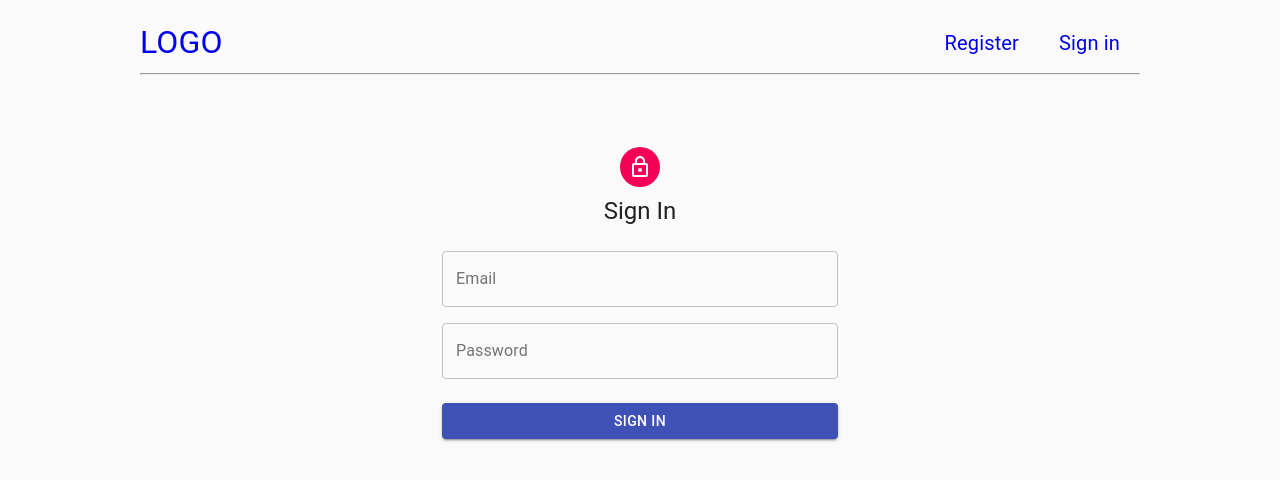
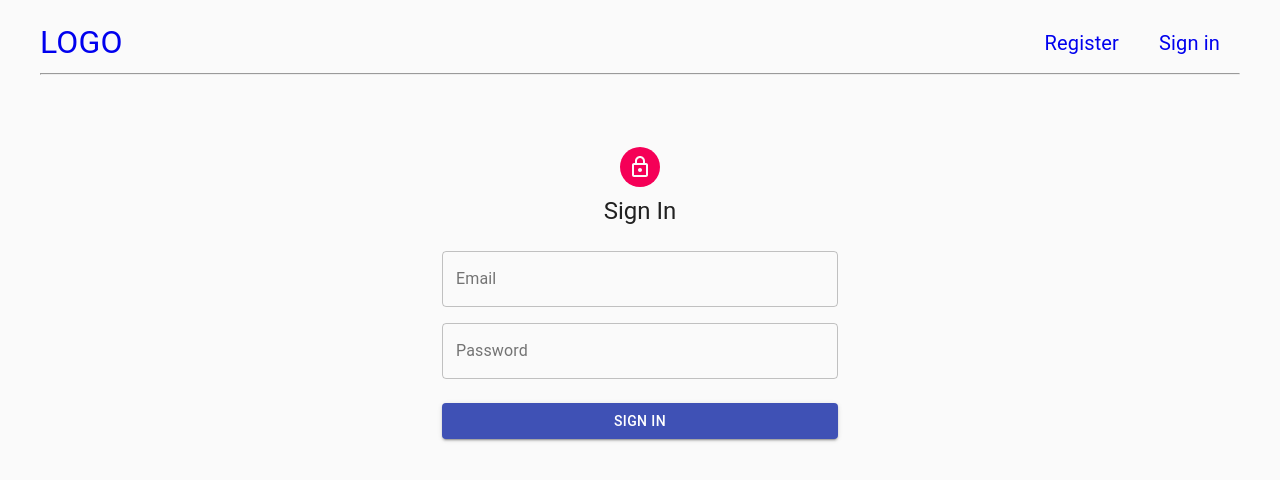
Before and after one commit to BauyrjanSeidahmet/technical-task, a React (Create React App) app in the folder client/: page /login in a window 1280 px wide. Shown: the top 480 px of the page. Built offline with nearby package versions, Linux system fonts and the light colour scheme.

Commit message:
styles were changed

```diff
--- a/client/src/components/Layout/Layout.css
+++ b/client/src/components/Layout/Layout.css
@@ -1,5 +1,5 @@
 .wholePage {
-    max-width: 1000px;
+  max-width: 1200px;
   margin: 20px auto;
 }
 
```
Lines whose indentation alone changed are shown as unchanged.
